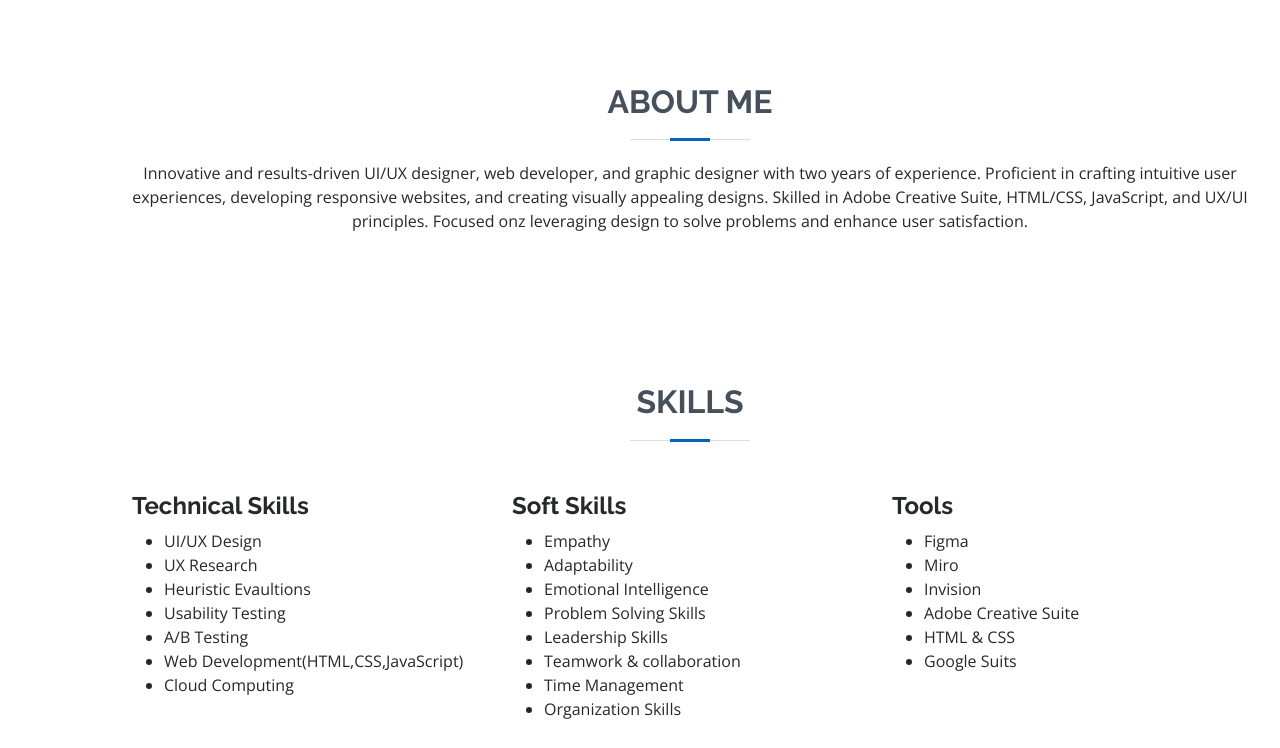
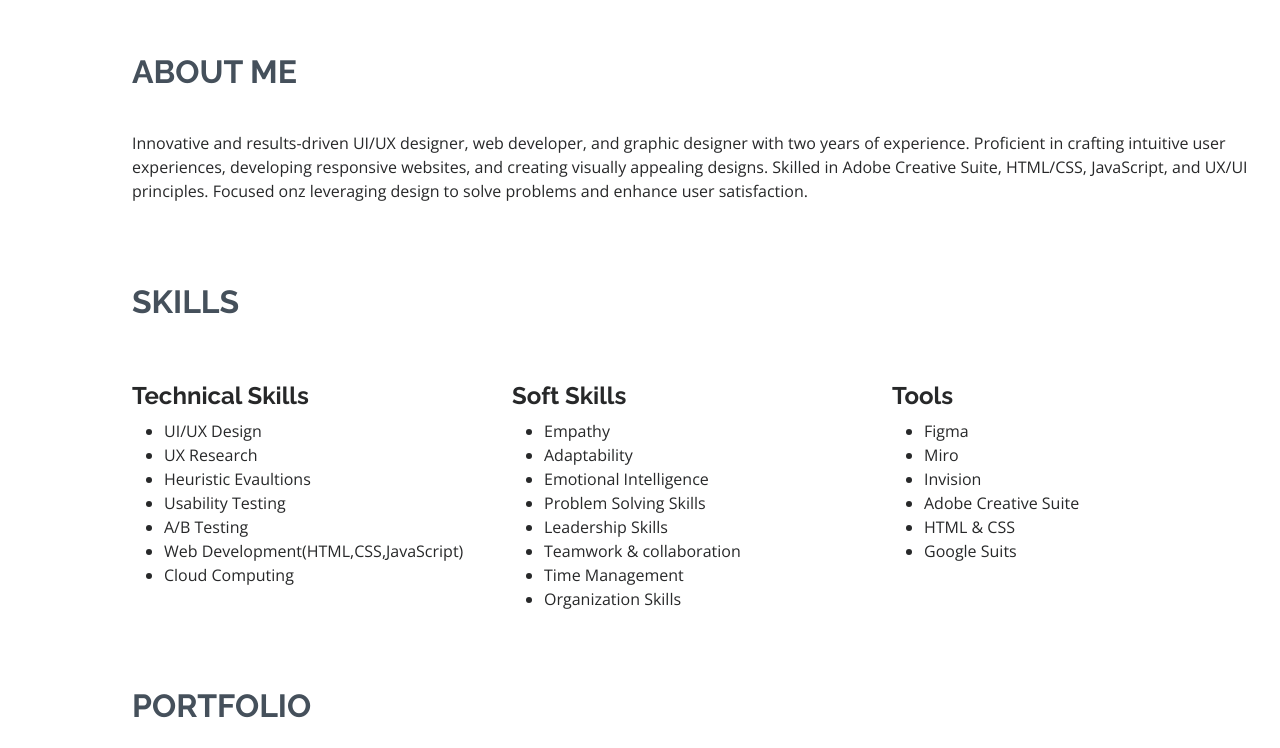
Before and after one commit to amit-bisht/upwork-portfolio-Nischala, a plain HTML site: page index.html in a window 1280 px wide. Shown: the part 873-1621 px from the top of the page. Drawn offline with nearby package versions, Linux system fonts and the light colour scheme.

Commit message:
css updated

```diff
--- a/assets/css/style.css
+++ b/assets/css/style.css
@@ -225,13 +225,13 @@ h6 {
 # Sections General
 --------------------------------------------------------------*/
 section {
-  padding: 60px 0;
+  padding: 30px 0;
   overflow: hidden;
 }
 
 .section-title {
-  text-align: center;
-  padding-bottom: 30px;
+  /* text-align: center; */
+  padding-bottom: 20px;
 }
 
 .section-title h2 {
@@ -244,7 +244,7 @@ section {
   color: #45505b;
 }
 
-.section-title h2::before {
+/* .section-title h2::before {
   content: "";
   position: absolute;
   display: block;
@@ -264,7 +264,7 @@ section {
   background: #0563bb;
   bottom: 0;
   left: calc(50% - 20px);
-}
+} */
 
 .section-title p {
   margin-bottom: 0;
```
